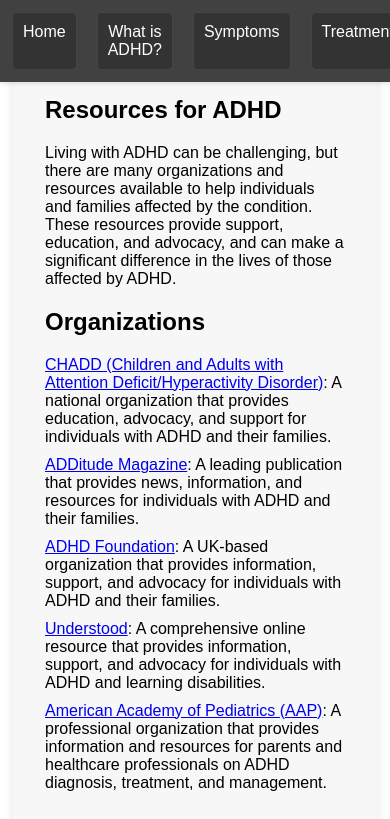
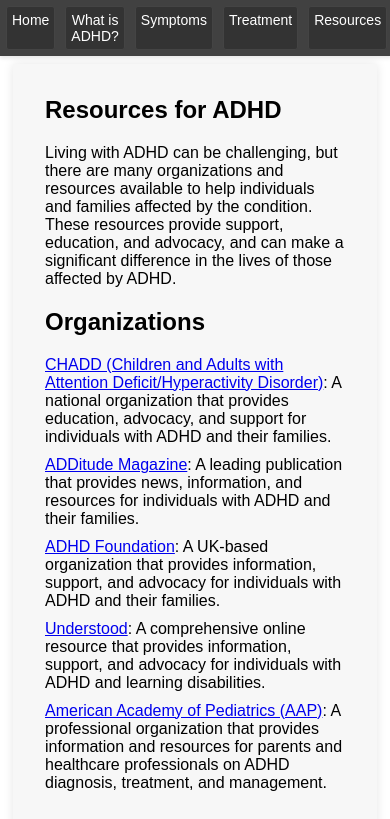
Before and after one commit to NIPproject/newnip, a plain HTML site: page res.html in a window 390 px wide. Shown: the top 819 px of the page. Drawn offline with Linux system fonts and the light colour scheme.

Commit message:
Update style.css

```diff
--- a/style.css
+++ b/style.css
@@ -123,3 +123,30 @@ nav a:hover {
     color: #ff0202;
     box-shadow: 0 0 10px rgba(0, 0, 0, 0.3);
 }
+/* ... (rest of the CSS remains the same) */
+
+/* Responsive design */
+@media (max-width: 768px) {
+    main {
+        flex-direction: column;
+    }
+    section {
+        margin-bottom: 10px;
+    }
+    img {
+        height: 150px;
+    }
+    /* Add these new rules */
+    nav {
+        padding: 1px;
+        font-size: 14px;
+    }
+    nav li {
+        padding: 5px;
+        margin: 5px;
+        border-radius: 3px;
+    }
+    nav a {
+        font-size: 14px;
+    }
+}
```
